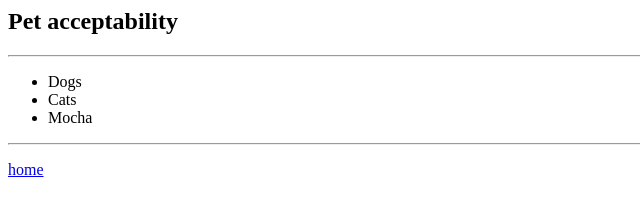
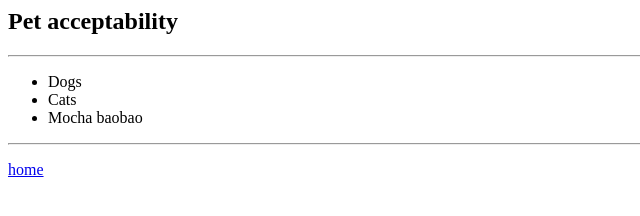
Before and after one commit to juanzhi0322/webprogramming1, a plain HTML site: page STATIC/example.html in a window 1280 px wide. Shown: the full height of the page, 0-640 px from the left. Drawn offline with Linux system fonts and the light colour scheme.

Commit message:
change Mocha to Mocha baobao

```diff
--- a/STATIC/example.html
+++ b/STATIC/example.html
@@ -7,7 +7,7 @@
     <ul>
         <li>Dogs</li>
         <li>Cats</li>
-        <li>Mocha</li>
+        <li>Mocha baobao</li>
     </ul>
     <hr>
     <p><a href="/index.html">home</a></p>
```
